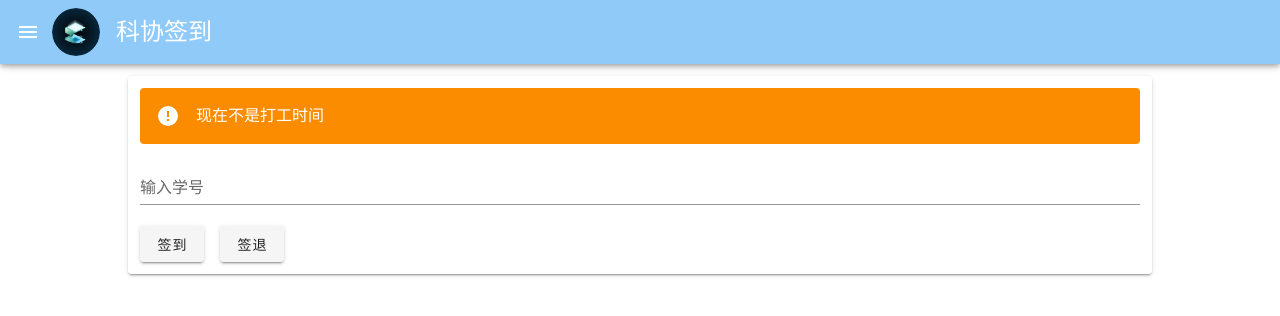
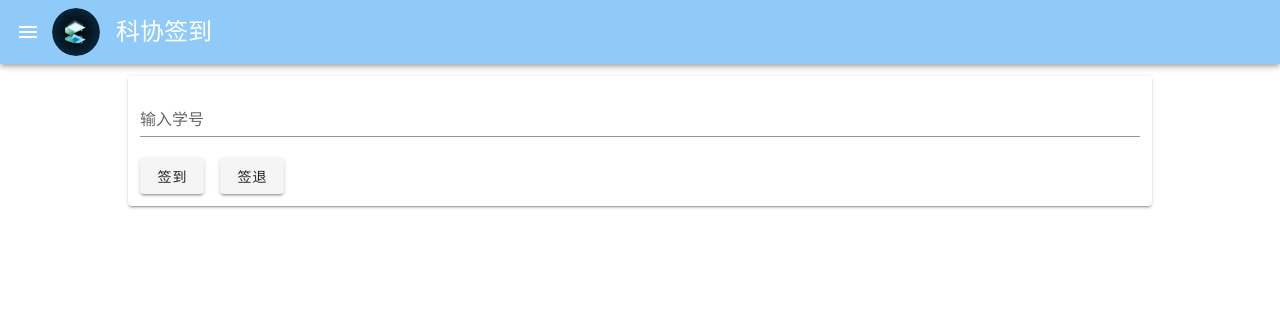
Before and after one commit to luolei200820/kexie-qiandao, a Vue app: page /#/ in a window 1280 px wide. Shown: the top 316 px of the page. Built offline with nearby package versions, Linux system fonts and the light colour scheme.

Commit message:
add login and logout

```diff
--- a/src/views/Home.vue
+++ b/src/views/Home.vue
@@ -1,15 +1,63 @@
 <template>
   <v-card max-width="1024" class="mx-auto">
     <v-container fluid>
+      <!-- 时间警告 -->
       <v-alert v-if="!timeValid" type="warning">现在不是打工时间</v-alert>
+
+      <!-- 显示签到信息 -->
+      <v-alert v-if="isLogin" type="success">
+        <div>{{ loginResponse.userId }} {{ loginResponse.userName }}</div>
+        <div>
+          第{{ loginResponse.week }}周 总时长：{{ loginResponse.totalTime }}小时
+        </div>
+      </v-alert>
+
       <v-form>
-        <v-text-field v-model="userId" label="输入学号"></v-text-field>
-        <v-btn class="mr-4" @click.stop="signIn">签到</v-btn>
-        <v-btn class="mr-4">签退</v-btn>
-        <v-dialog v-model="dialog" max-width="300">
+        <v-text-field
+          v-model="userId"
+          :disabled="!timeValid"
+          label="输入学号"
+        ></v-text-field>
+        <v-btn class="mr-4" :disabled="!timeValid" @click.stop="signIn"
+          >签到</v-btn
+        >
+        <v-btn class="mr-4" :disabled="!timeValid" @click.stop="signOut"
+          >签退</v-btn
+        >
+
+        <!-- loading对话框 -->
+        <v-dialog v-model="isLoding" max-width="300">
+          <v-card color="primary" dark>
+            <v-card-text>
+              请稍等
+              <v-progress-linear
+                indeterminate
+                color="white"
+                class="mb-0"
+              ></v-progress-linear>
+            </v-card-text>
+          </v-card>
+        </v-dialog>
+
+        <!-- 签退对话框 -->
+        <v-dialog v-model="isLogout">
           <v-card>
-            <v-card-text>请稍等</v-card-text>
-            <v-progress-linear indeterminate color="white"></v-progress-linear>
+            <v-container fluid>
+              <v-card-text>
+                <div>
+                  {{ logoutResponse.userId }} {{ logoutResponse.userName }}
+                </div>
+                <div>本次签到时长：{{ logoutResponse.accumulatedTime }}</div>
+                <div>
+                  第{{ logoutResponse.week }}周 总时长：{{
+                    logoutResponse.totalTime
+                  }}
+                </div>
+              </v-card-text>
+              <v-card-actions>
+                <v-btn @click.stop="isLogout = !isLogout">确认</v-btn>
+              </v-card-actions>
+            </v-container>
           </v-card>
         </v-dialog>
       </v-form>
@@ -19,25 +67,72 @@
 
 <script>
 export default {
+  name: "Home",
   data() {
     return {
       timeValid: true,
       userId: "",
-      dialog: false,
+      isLoding: false,
+      isLogin: false,
+      isLogout: false,
+      loginResponse: {
+        userId: 1900310227,
+        userName: "韦俊宇",
+        totalTime: "44.99",
+        week: 1,
+      },
+      logoutResponse: {
+        userId: 1900310227,
+        userName: "韦俊宇",
+        totalTime: "45.02",
+        accumulatedTime: "0.03",
+        week: 1,
+      },
     };
   },
   methods: {
     signIn() {
-      this.$http.post("/api/user/signIn", { userId:this.userId }).then((res) => {
-        if (res.data.code === 0) {
-          console.log("failure")
-        }
-      });
+      this.dialog = true;
+      this.$http
+        .post("/api/user/signIn", { userId: this.userId })
+        .then((res) => {
+          if (res.data.code === 0) {
+            this.loginResponse = res.data.data;
+            this.isLogin = true;
+            this.isLoding = false;
+            alert(res.data.msg);
+          } else {
+            this.isLoding = false;
+            alert(res.data.msg);
+          }
+        })
+        .catch((err) => {
+          alert(err);
+          this.isLoding = false;
+        });
+    },
+    signOut() {
+      this.isLoding = true;
+      this.$http
+        .post("/api/user/signOut", { userId: this.userId })
+        .then((res) => {
+          if (res.data.code === 0) {
+            this.signOutResponse = res.data.data;
+            this.isLogin = false;
+            this.isLoding = false;
+          } else {
+            alert(res.data.msg);
+          }
+        })
+        .catch((err) => {
+          alert(err);
+          this.isLoding = false;
+        });
     },
   },
   mounted() {
     //使用setInterval来周期性地计算当前的时间
-    setInterval(() => {
+    /* setInterval(() => {
       var time = new Date();
       var hours = time.getHours();
       var minutes = time.getHours();
@@ -45,7 +140,7 @@ export default {
         //如果早于早上六点，晚于晚上23:30则不在打工时间
         this.timeValid = false;
       }
-    }, 1000);
+    }, 1000); */
   },
 };
 </script>
--- a/vue.config.js
+++ b/vue.config.js
@@ -1,18 +1,5 @@
 module.exports = {
   "transpileDependencies": [
     "vuetify"
-  ],
-  devServer: {
-    host: 'localhost',
-    port: 8080,
-    proxy: {
-      '/api': {
-        target: "therainisme.com:8088",
-        changeOrigin: true,
-        pathRewrite: {
-          '^/api': '/api'
-        }
-      }
-    }
-  },
+  ]
 }
```
